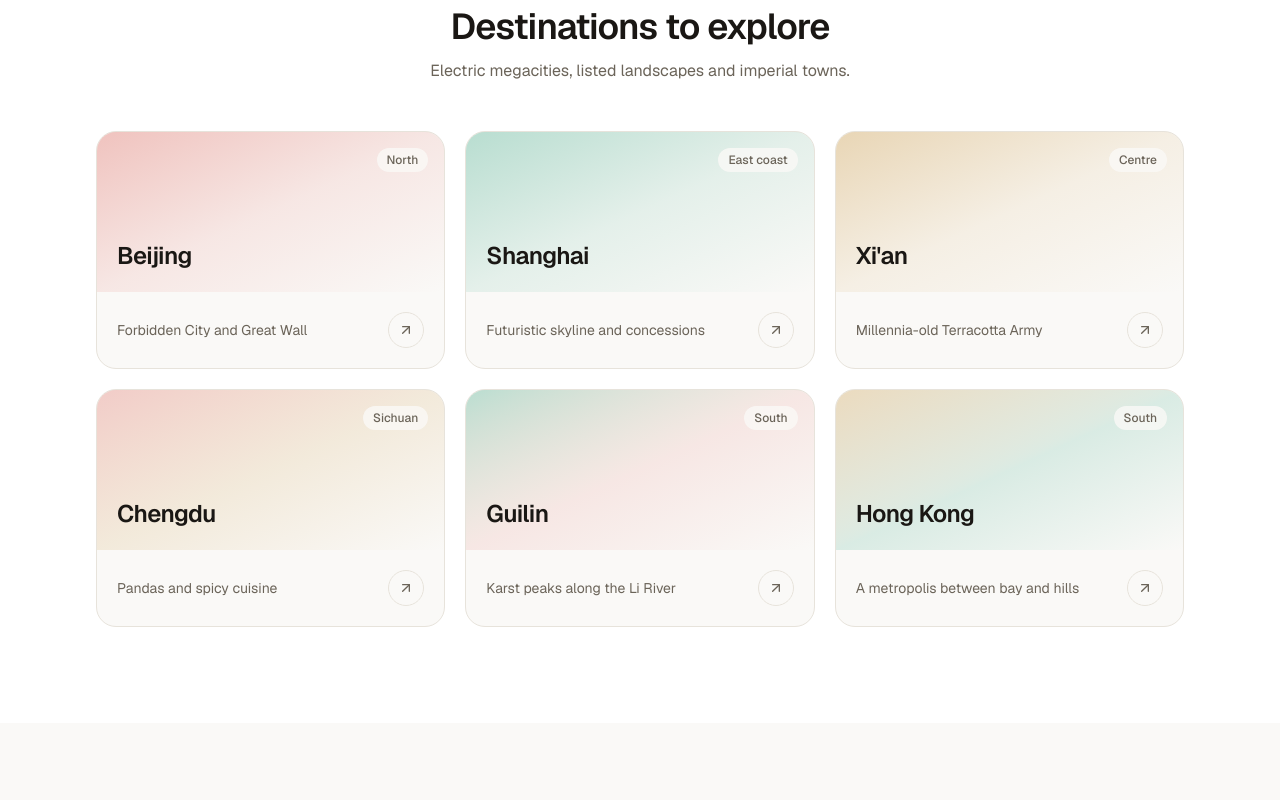
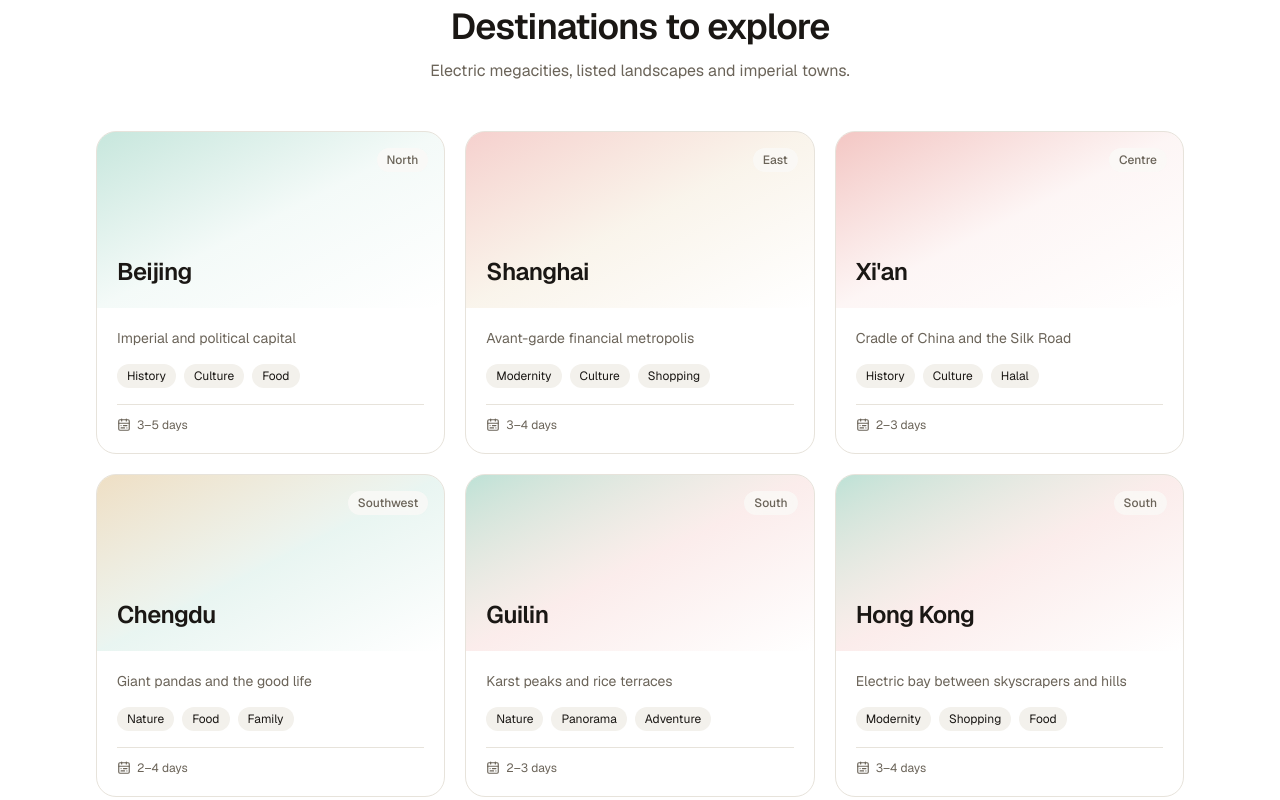
Before and after one commit to ramyozi/sinora, a Next.js app: page /en in a window 1280 px wide. Shown: the part 2640-3440 px from the top of the page. Built offline with nearby package versions, Linux system fonts and the light colour scheme.

Commit message:
refacto: la section villes de l'accueil consomme le dataset

```diff
--- a/src/app/[locale]/page.tsx
+++ b/src/app/[locale]/page.tsx
@@ -19,7 +19,7 @@ export default async function HomePage({ params }: PageProps<"/[locale]">) {
       <HowItWorks dict={dict} />
       <Features dict={dict} />
       <Profiles dict={dict} />
-      <Cities dict={dict} />
+      <Cities locale={locale} dict={dict} />
       <CtaBand locale={locale} dict={dict} />
     </>
   );
--- a/src/components/home/cities.tsx
+++ b/src/components/home/cities.tsx
@@ -1,20 +1,20 @@
-import { ArrowUpRight } from "lucide-react";
+import type { Locale } from "@/i18n/config";
 import type { Dictionary } from "@/i18n/dictionaries";
+import { getFeaturedCities } from "@/data/cities";
 import { Container } from "@/components/ui/container";
+import { CityCard } from "@/components/destinations/city-card";
 import { SectionHeading } from "./how-it-works";
 
-// Dégradés distincts par ville, en attendant la photothèque réelle.
-const gradients = [
-  "from-accent/30 via-accent/10 to-transparent",
-  "from-jade/30 via-jade/10 to-transparent",
-  "from-gold/35 via-gold/10 to-transparent",
-  "from-accent/25 via-gold/15 to-transparent",
-  "from-jade/30 via-accent/10 to-transparent",
-  "from-gold/30 via-jade/15 to-transparent",
-];
+// Aperçu des destinations mises en avant, depuis le dataset partagé.
+export function Cities({
+  locale,
+  dict,
+}: {
+  locale: Locale;
+  dict: Dictionary;
+}) {
+  const cities = getFeaturedCities();
 
-// Aperçu des destinations phares.
-export function Cities({ dict }: { dict: Dictionary }) {
   return (
     <section
       id="cities"
@@ -27,28 +27,13 @@ export function Cities({ dict }: { dict: Dictionary }) {
         />
 
         <div className="mt-12 grid gap-5 sm:grid-cols-2 lg:grid-cols-3">
-          {dict.cities.items.map((city, index) => (
-            <article
-              key={city.name}
-              className="group overflow-hidden rounded-card border border-border bg-background"
-            >
-              <div
-                className={`relative flex h-40 items-end bg-gradient-to-br p-5 ${gradients[index % gradients.length]}`}
-              >
-                <span className="absolute right-4 top-4 rounded-full bg-background/80 px-2.5 py-1 text-xs font-medium text-muted backdrop-blur">
-                  {city.region}
-                </span>
-                <h3 className="text-2xl font-semibold tracking-tight text-foreground">
-                  {city.name}
-                </h3>
-              </div>
-              <div className="flex items-center justify-between gap-4 p-5">
-                <p className="text-sm text-muted">{city.tagline}</p>
-                <span className="grid size-9 shrink-0 place-items-center rounded-full border border-border text-muted transition-colors group-hover:border-accent group-hover:bg-accent group-hover:text-accent-foreground">
-                  <ArrowUpRight className="size-4" />
-                </span>
-              </div>
-            </article>
+          {cities.map((city) => (
+            <CityCard
+              key={city.slug}
+              city={city}
+              locale={locale}
+              dict={dict}
+            />
           ))}
         </div>
       </Container>
```
